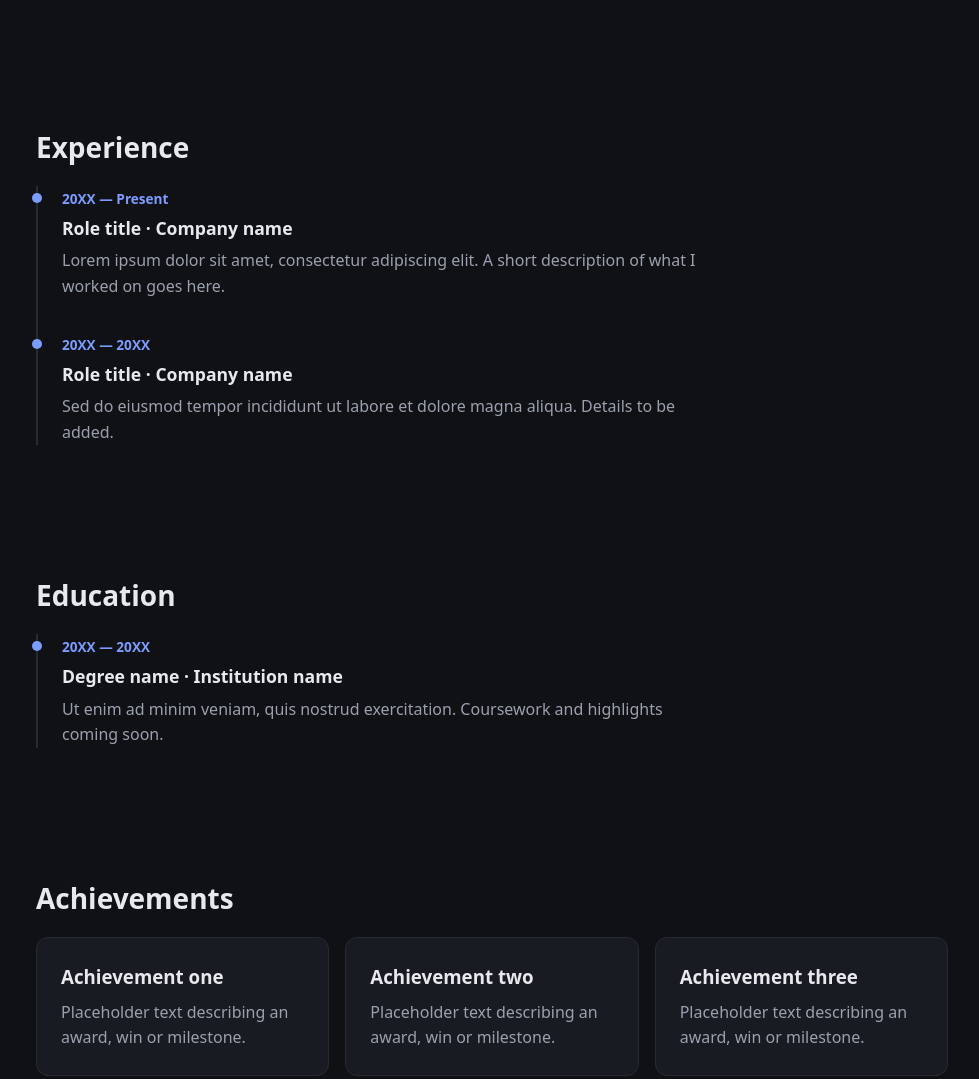
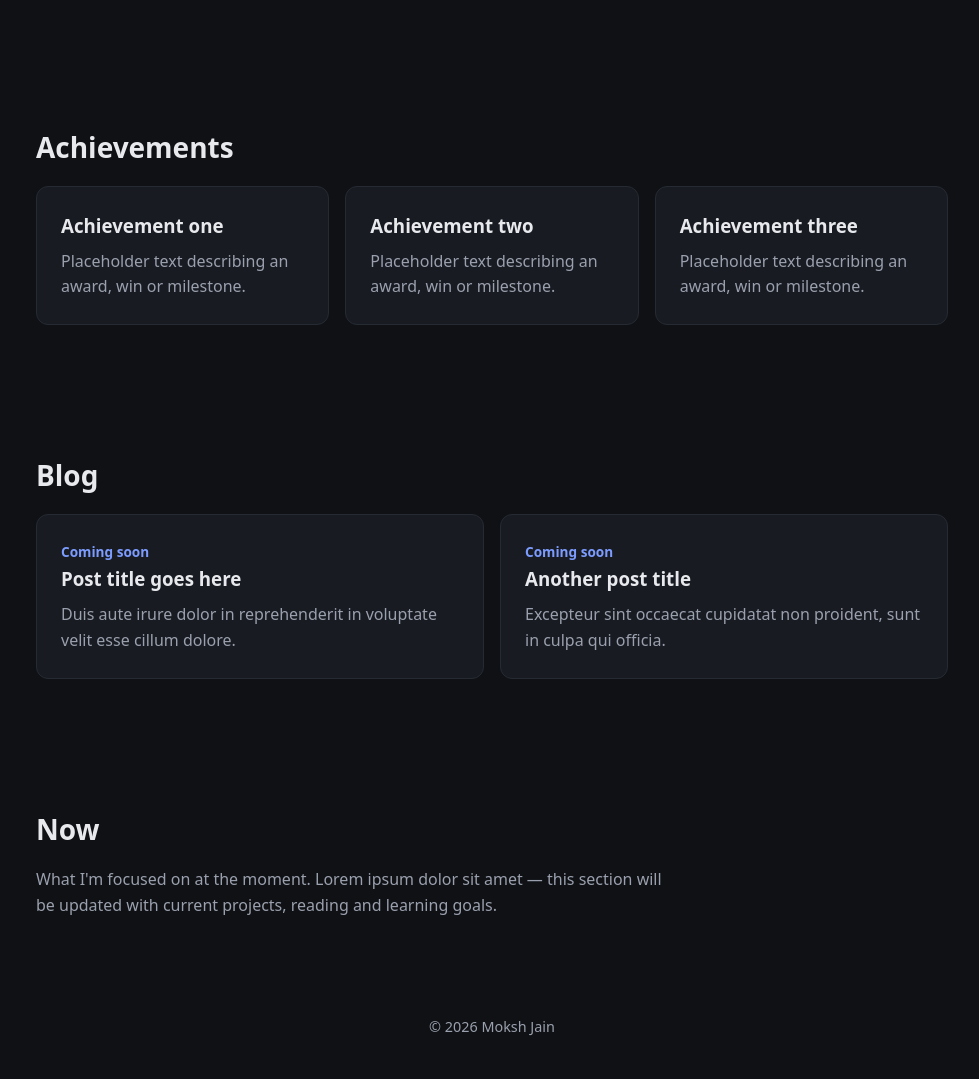
Before and after one commit to mokshjain-cmd/mokshjain-cmd.github.io, a plain HTML site: page index.html in a window 1280 px wide. Shown: the part 981-2060 px from the top of the page, without its empty margins (148-1127 px from the left). Drawn offline with Linux system fonts and the light colour scheme.

Commit message:
Remove experience and education sections from website
Co-Authored-By: Claude Opus 5.5 <noreply@anthropic.com>
Claude-Session: https://claude.ai/code/session_013w5Ak6EqKWW98xVsABoNU5

```diff
--- a/index.html
+++ b/index.html
@@ -13,8 +13,6 @@
     <nav>
       <a href="#about">About</a>
       <a href="#projects">Projects</a>
-      <a href="#experience">Experience</a>
-      <a href="#education">Education</a>
       <a href="#achievements">Achievements</a>
       <a href="#blog">Blog</a>
       <a href="#now">Now</a>
@@ -52,33 +50,6 @@
           <h3>hackathon</h3>
           <p>Built fast, shipped faster.</p>
         </a>
-      </div>
-    </section>
-
-    <section id="experience">
-      <h2>Experience</h2>
-      <div class="timeline">
-        <div class="timeline-item">
-          <span class="when">20XX — Present</span>
-          <h3>Role title · Company name</h3>
-          <p>Lorem ipsum dolor sit amet, consectetur adipiscing elit. A short description of what I worked on goes here.</p>
-        </div>
-        <div class="timeline-item">
-          <span class="when">20XX — 20XX</span>
-          <h3>Role title · Company name</h3>
-          <p>Sed do eiusmod tempor incididunt ut labore et dolore magna aliqua. Details to be added.</p>
-        </div>
-      </div>
-    </section>
-
-    <section id="education">
-      <h2>Education</h2>
-      <div class="timeline">
-        <div class="timeline-item">
-          <span class="when">20XX — 20XX</span>
-          <h3>Degree name · Institution name</h3>
-          <p>Ut enim ad minim veniam, quis nostrud exercitation. Coursework and highlights coming soon.</p>
-        </div>
       </div>
     </section>
 
--- a/style.css
+++ b/style.css
@@ -85,21 +85,6 @@ section p { color: var(--muted); max-width: 40rem; }
   font-size: 0.9rem;
 }
 
-.timeline { border-left: 2px solid #262a33; padding-left: 1.5rem; }
-.timeline-item { position: relative; margin-bottom: 2rem; }
-.timeline-item:last-child { margin-bottom: 0; }
-.timeline-item::before {
-  content: "";
-  position: absolute;
-  left: calc(-1.5rem - 6px);
-  top: 0.45rem;
-  width: 10px;
-  height: 10px;
-  border-radius: 50%;
-  background: var(--accent);
-}
-.timeline-item h3 { margin: 0.15rem 0 0.4rem; font-size: 1.1rem; }
-
 .when { color: var(--accent); font-size: 0.85rem; font-weight: 600; }
 
 @media (max-width: 760px) {
```
